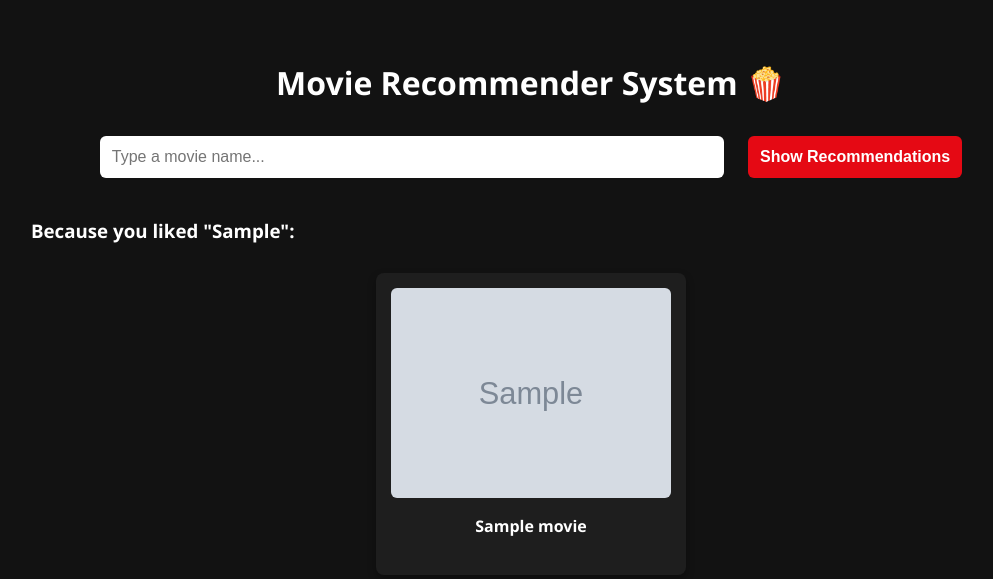
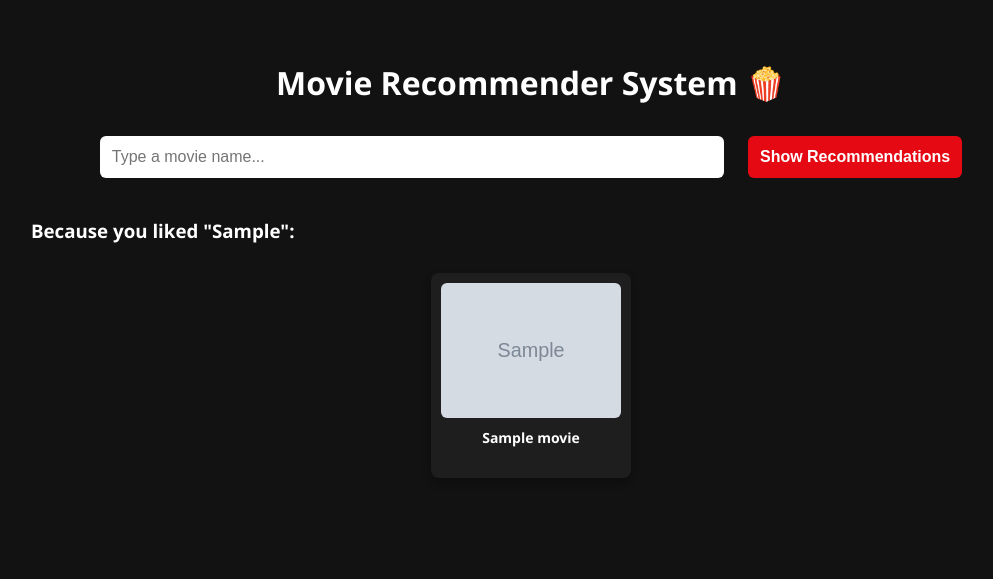
Before and after one commit to Pardhiv-07/Movie_Recommendation_System, a Flask app: template templates/index.html in a window 1280 px wide. Shown: the top 579 px of the page, without its empty margins (109-1102 px from the left). Run offline with Flask 3, Linux system fonts and the light colour scheme; the template is opened without the code that fills it: most values are stand-ins (such as "Sample title", 1, 10 or a date in 2020); grey boxes marked "Sample" are stand-in pictures; parts of the project's set-up code (start-up, migrations or seed data) failed here and were passed over.

Commit message:
Updated recommendations to 10 and adjusted CSS layout

```diff
--- a/recommend.py
+++ b/recommend.py
@@ -47,7 +47,7 @@ def get_recommendations(movie_title):
     try:
         movie_index = movies[movies['title'] == movie_title].index[0]
         distances = similarity[movie_index]
-        movies_list = sorted(list(enumerate(distances)), reverse=True, key=lambda x: x[1])[1:6]
+        movies_list = sorted(list(enumerate(distances)), reverse=True, key=lambda x: x[1])[1:11]
 
         recommended_movies = []
         for i in movies_list:
--- a/static/style.css
+++ b/static/style.css
@@ -42,31 +42,38 @@ button:hover {
     text-align: left;
 }
 
-/* Switched to Flexbox to perfectly center the 3x2 layout */
+
+/* 5 items per row, 2 rows total */
 .movie-grid {
     display: flex;
-    flex-wrap: wrap;
-    justify-content: center; /* Centers the bottom 2 items */
-    gap: 30px; /* Increased gap so they don't touch */
+    flex-wrap: wrap;       /* Allows items to move to the next line */
+    justify-content: center; /* Centers the whole block */
+    gap: 20px;            /* Consistent spacing between posters */
     margin-top: 30px;
 }
 
 .movie-card {
     background: #1e1e1e;
-    padding: 15px;
+    padding: 10px;
     border-radius: 8px;
     box-shadow: 0 4px 8px rgba(0,0,0,0.3);
-    width: 28%; /* Forces 3 items per row, pushing the rest to the next row */
-    min-width: 250px; /* Ensures they stay large */
+
+    /* 18% width allows for 5 cards (18%*5 = 90%) plus 20px gaps */
+    width: 18%;
+    min-width: 160px; /* Ensures they don't get too small on narrow screens */
+    flex: 0 0 18%;     /* Prevents cards from stretching or shrinking */
 }
 
 .movie-card img {
     width: 100%;
+    height: auto;
     border-radius: 6px;
+    display: block;
 }
 
 .movie-card h4 {
-    font-size: 16px; /* Slightly larger text to match bigger posters */
-    margin: 12px 0 0 0;
-    height: 45px;
+    font-size: 14px;
+    margin: 10px 0 0 0;
+    height: 40px;
+    overflow: hidden; /* Prevents long titles from breaking the card layout */
 }
```
